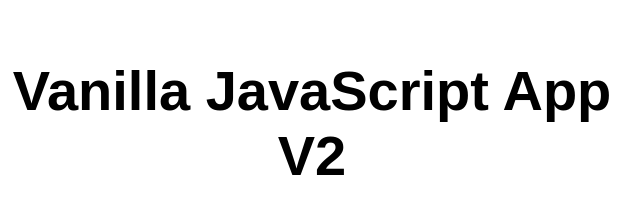
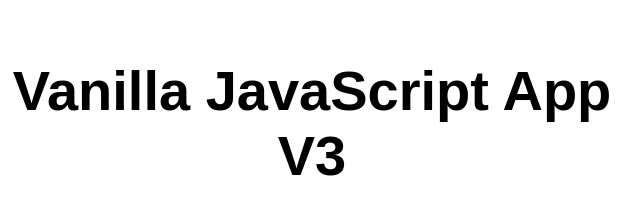
Before and after one commit to renhanli/rhlstaticwebap, a plain HTML site: page index.html in a window 1280 px wide. Shown: the full height of the page, 328-968 px from the left. Drawn offline with Linux system fonts and the light colour scheme.

Commit message:
Update index.html

```diff
--- a/index.html
+++ b/index.html
@@ -10,7 +10,7 @@
 
 <body>
   <main>
-    <h1>Vanilla JavaScript App V2</h1>
+    <h1>Vanilla JavaScript App V3</h1>
   </main>
 </body>
 
```
